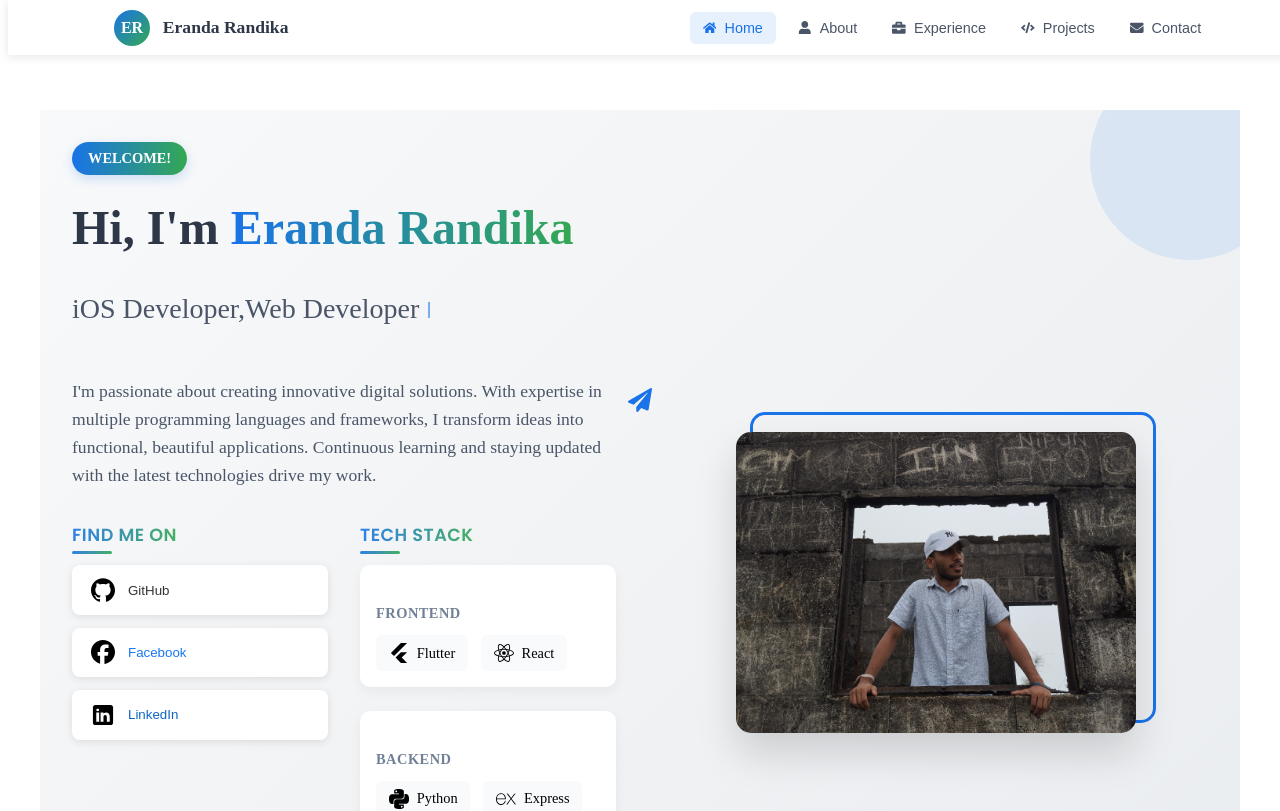
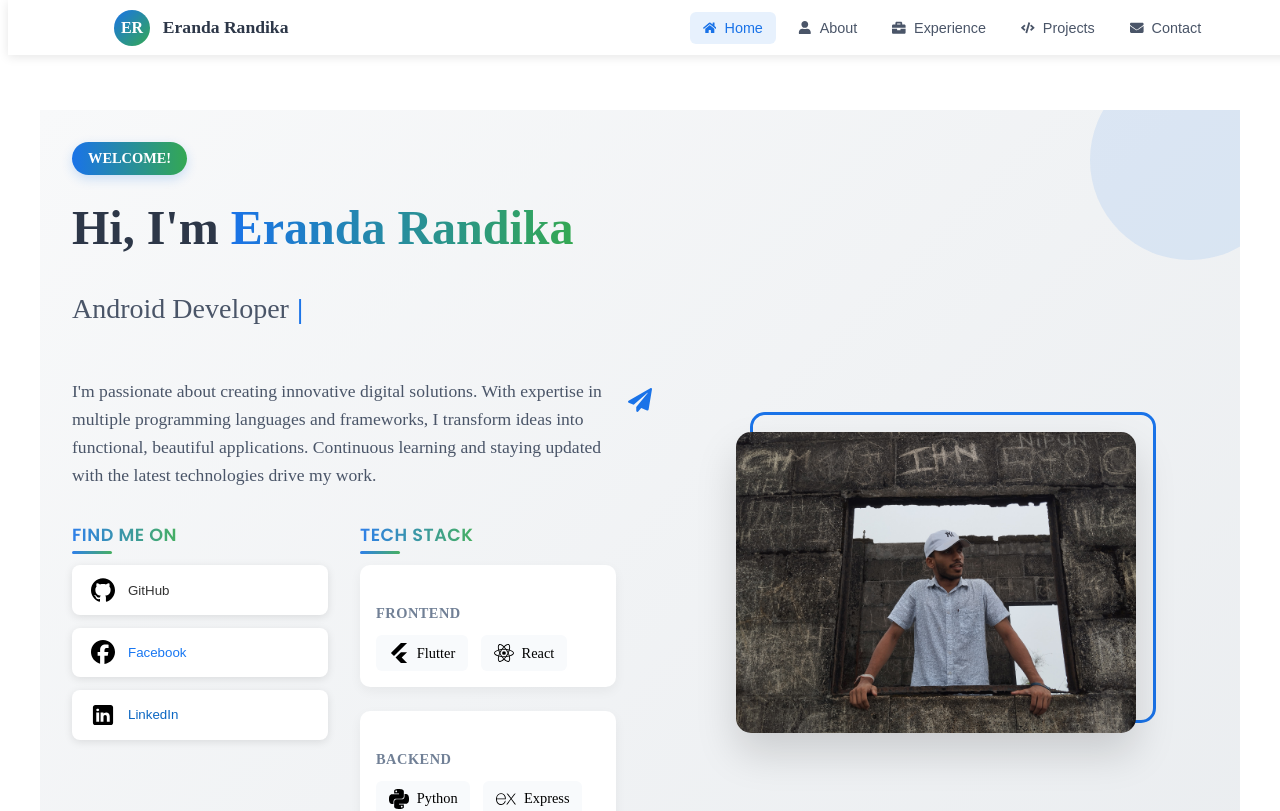
Before and after one commit to ErandaRandikaRox/my-portfolio, a React (Create React App) app: page / in a window 1280 px wide. Shown: the top 811 px of the page. Built offline with nearby package versions, Linux system fonts and the light colour scheme.

Commit message:
update  intro

```diff
--- a/src/components/Intro.css
+++ b/src/components/Intro.css
@@ -89,27 +89,38 @@
   font-weight: 500;
   color: #4a5568;
   margin-right: 0.5rem;
-  transition: all 0.3s ease;
+  opacity: 0;
+  animation: fadeInOut 2s infinite;
+  white-space: nowrap;
+  overflow: hidden;
 }
 
 .job-title.typing {
-  animation: typing 0.5s steps(20, end);
+  animation: fadeInOut 2s infinite, typing 0.3s ease-in-out;
 }
 
 .cursor {
   animation: blink 1s infinite;
   color: #1a73e8;
   font-weight: bold;
+  font-size: clamp(1.4rem, 4vw, 1.75rem);
+}
+
+@keyframes fadeInOut {
+  0% { opacity: 0; }
+  15% { opacity: 1; }
+  85% { opacity: 1; }
+  100% { opacity: 0; }
 }
 
 @keyframes typing {
-  from { width: 0 }
-  to { width: 100% }
+  0% { width: 0; }
+  100% { width: 100%; }
 }
 
 @keyframes blink {
-  0%, 100% { opacity: 1 }
-  50% { opacity: 0 }
+  0%, 100% { opacity: 1; }
+  50% { opacity: 0; }
 }
 
 .intro-description {
--- a/src/components/Intro.js
+++ b/src/components/Intro.js
@@ -15,7 +15,7 @@ import mysqlIcon from '../assets/svg/mysql.svg';
 import myPhoto from '../assets/images/2.jpg';
 
 const Intro = () => {
-  const jobTitles = ['Android Developer','iOS Developer,Web Developer'];
+  const jobTitles = ['Android Developer', 'iOS Developer', 'Web Developer'];
   const [currentTitleIndex, setCurrentTitleIndex] = useState(0);
   const [isTyping, setIsTyping] = useState(true);
 
```
